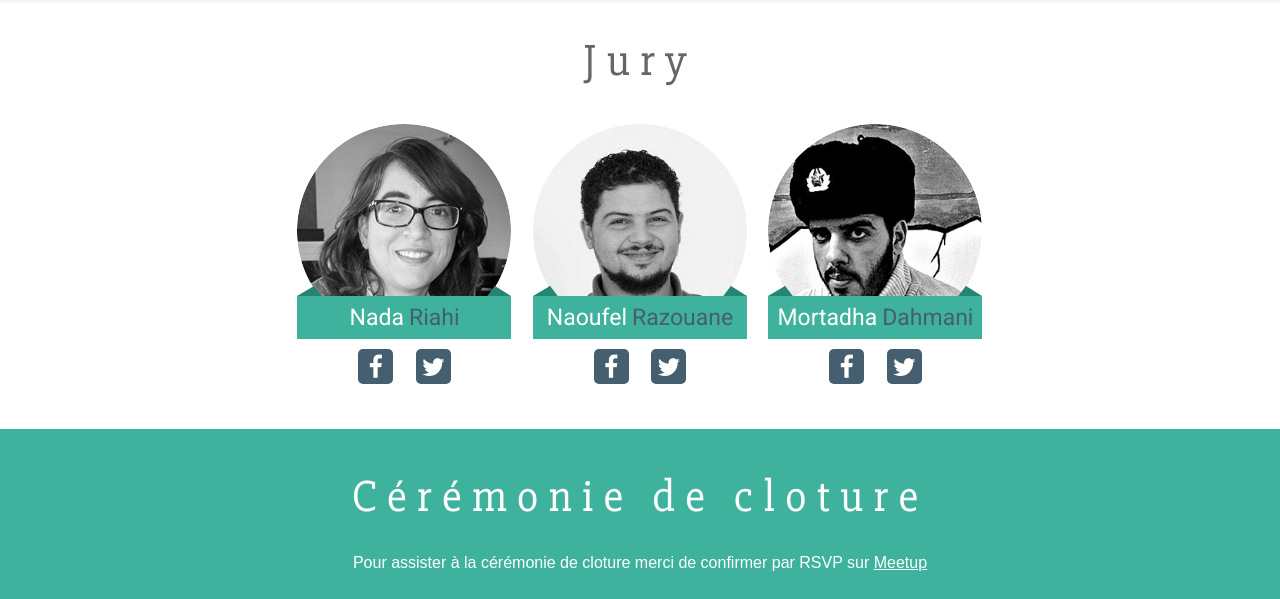
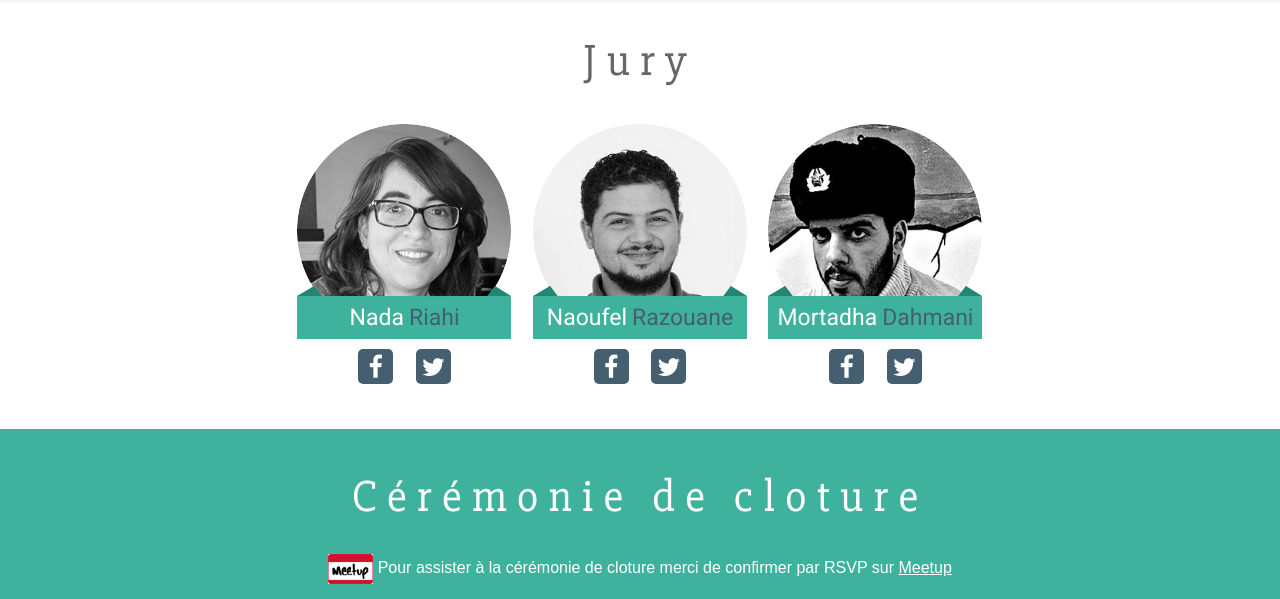
Before and after one commit to OpenFabTN/IoTiTaah-Challenge, a plain HTML site: page index.html in a window 1280 px wide. Shown: the part 5896-6495 px from the top of the page. Drawn offline with Linux system fonts and the light colour scheme.

Commit message:
Add Meetup logo

```diff
--- a/index.html
+++ b/index.html
@@ -262,7 +262,7 @@
           <div>
             <div class='center-cloture'>
               <h3>Cérémonie de cloture</h3>
-              <p>Pour assister à la cérémonie de cloture merci de confirmer par RSVP sur <a href="http://www.meetup.com/fr-FR/OpenFab-Tunisia/events/230255340/" target="_blank">Meetup</a></p>
+              <p><img src="img/meetup.png" width="45px"> Pour assister à la cérémonie de cloture merci de confirmer par RSVP sur <a href="http://www.meetup.com/fr-FR/OpenFab-Tunisia/events/230255340/" target="_blank">Meetup </a></p>
               <img src='img/fablab-ajst.png' alt='FabLab Jeunes Sciences' width='150'>
               <hr>
               <span>
```
Also changed, not shown: img/meetup.png (added).
